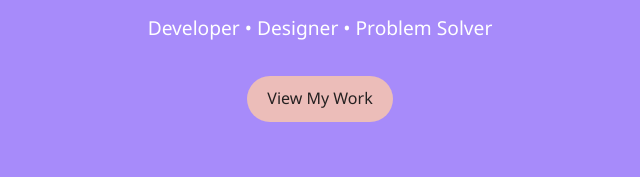
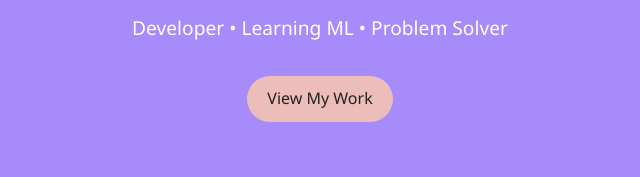
Before and after one commit to SamadritaKarmakar-tech/Portfolio_Hackathon-, a plain HTML site: page index.html in a window 1280 px wide. Shown: the part 299-476 px from the top of the page, 320-960 px from the left. Drawn offline with nearby package versions, Linux system fonts and the light colour scheme; a script that the page names is missing.

Commit message:
Second Commit

```diff
--- a/index.html
+++ b/index.html
@@ -10,7 +10,7 @@
     <!-- Hero Section -->
     <section class="hero">
       <h1>Hello, I'm Samadrita</h1>
-      <p>Developer • Designer • Problem Solver</p>
+      <p>Developer • Learning ML • Problem Solver</p>
       <a href="#projects" class="btn">View My Work</a>
     </section>
 
```
